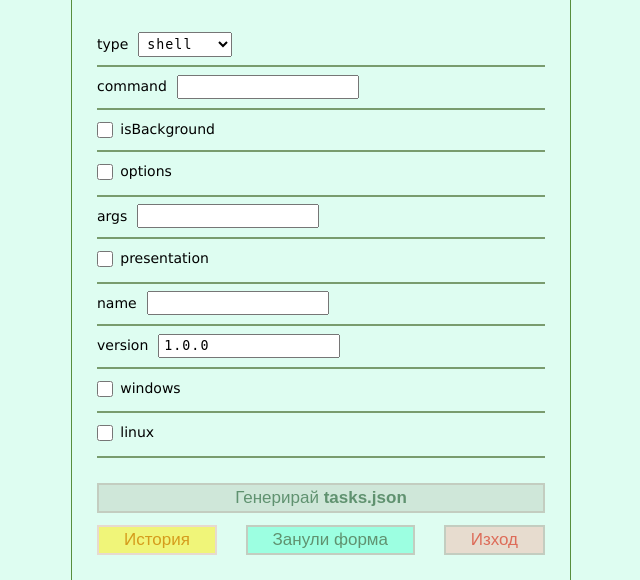
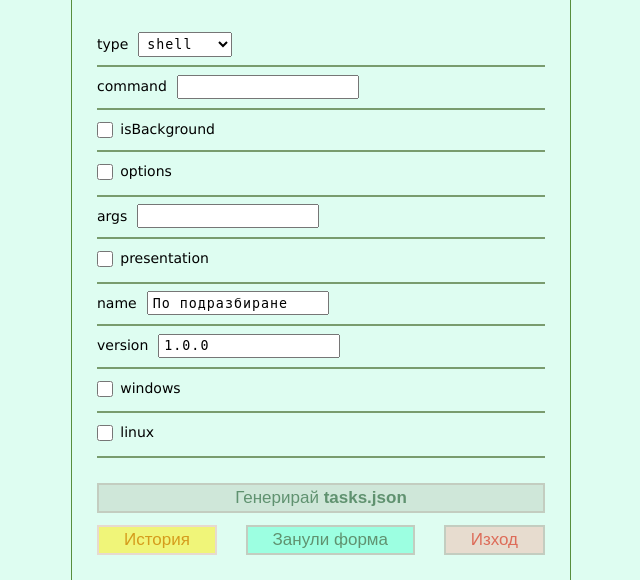
Before and after one commit to vikrusev/fmi-final-web-project, a PHP site: page /pages/form.php in a window 1280 px wide. Shown: the part 150-730 px from the top of the page, without its empty margins (319-959 px from the left). Run offline with PHP 8.4, Linux system fonts and the light colour scheme; the visitor is signed in with stand-in values (Sample User, id 1).

Commit message:
default name

```diff
--- a/src/schemas/task_schema.php
+++ b/src/schemas/task_schema.php
@@ -41,7 +41,7 @@ class TaskConfiguration extends BaseTaskConfiguration {
     {
         parent::__construct($obj);
 
-        $this->name = new HTML_Text(get_property($obj, 'name') ?: '');
+        $this->name = new HTML_Text(get_property($obj, 'name') ?: 'По подразбиране');
         $this->version = new HTML_Text(get_property($obj, 'version') ?: '1.0.0');
         $this->windows = new BaseTaskConfiguration(get_property($obj, 'windows') ?: NULL);
         $this->linux = new BaseTaskConfiguration(get_property($obj, 'linux') ?: NULL);
```
